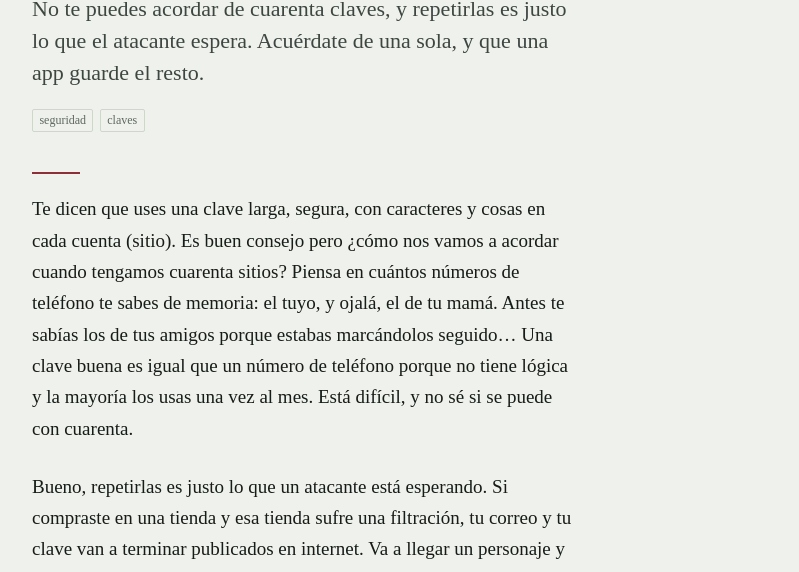
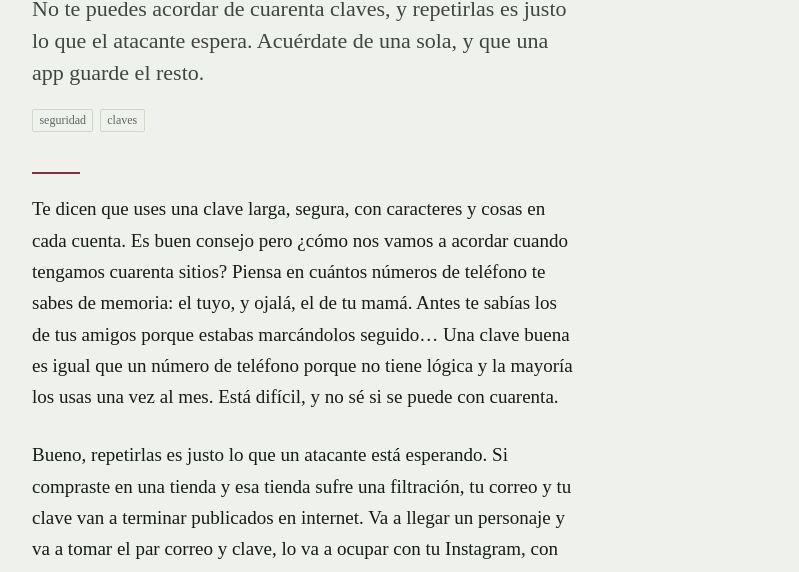
Before and after one commit to lortega/luchus-dev, an Astro site: page /notas/una-sola-clave in a window 1280 px wide. Shown: the part 220-792 px from the top of the page, without its empty margins (240-1039 px from the left). Built offline with nearby package versions, Linux system fonts and the light colour scheme; Astro itself is replaced by a stand-in of ours.

Commit message:
Actualiza una nota

```diff
--- a/src/content/notes/una-sola-clave.md
+++ b/src/content/notes/una-sola-clave.md
@@ -6,8 +6,8 @@ tags: [seguridad, claves]
 draft: false
 ---
 
-Te dicen que uses una clave larga, segura, con caracteres y cosas en cada cuenta
-(sitio). Es buen consejo pero ¿cómo nos vamos a acordar cuando tengamos cuarenta
+Te dicen que uses una clave larga, segura, con caracteres y cosas en cada cuenta.
+Es buen consejo pero ¿cómo nos vamos a acordar cuando tengamos cuarenta
 sitios? Piensa en cuántos números de teléfono te sabes de memoria: el tuyo, y
 ojalá, el de tu mamá. Antes te sabías los de tus amigos porque estabas marcándolos
 seguido... Una clave buena es igual que un número de teléfono porque no tiene
```
